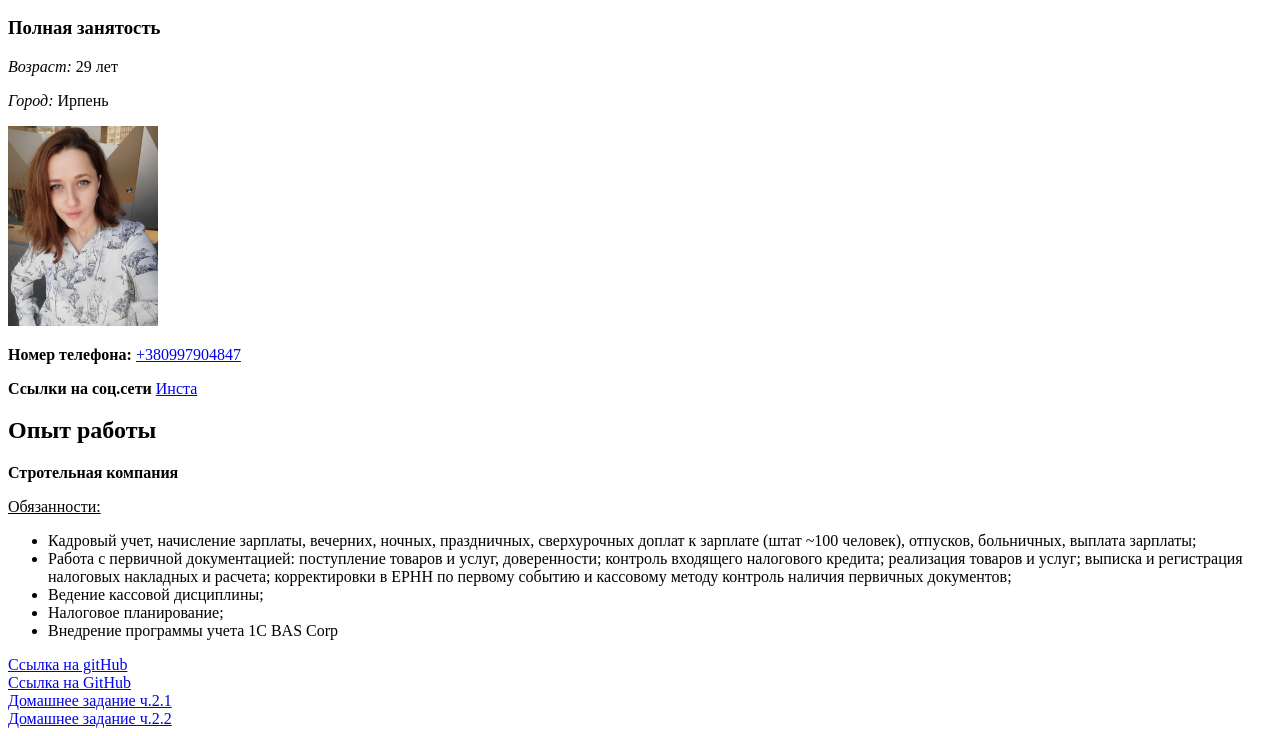
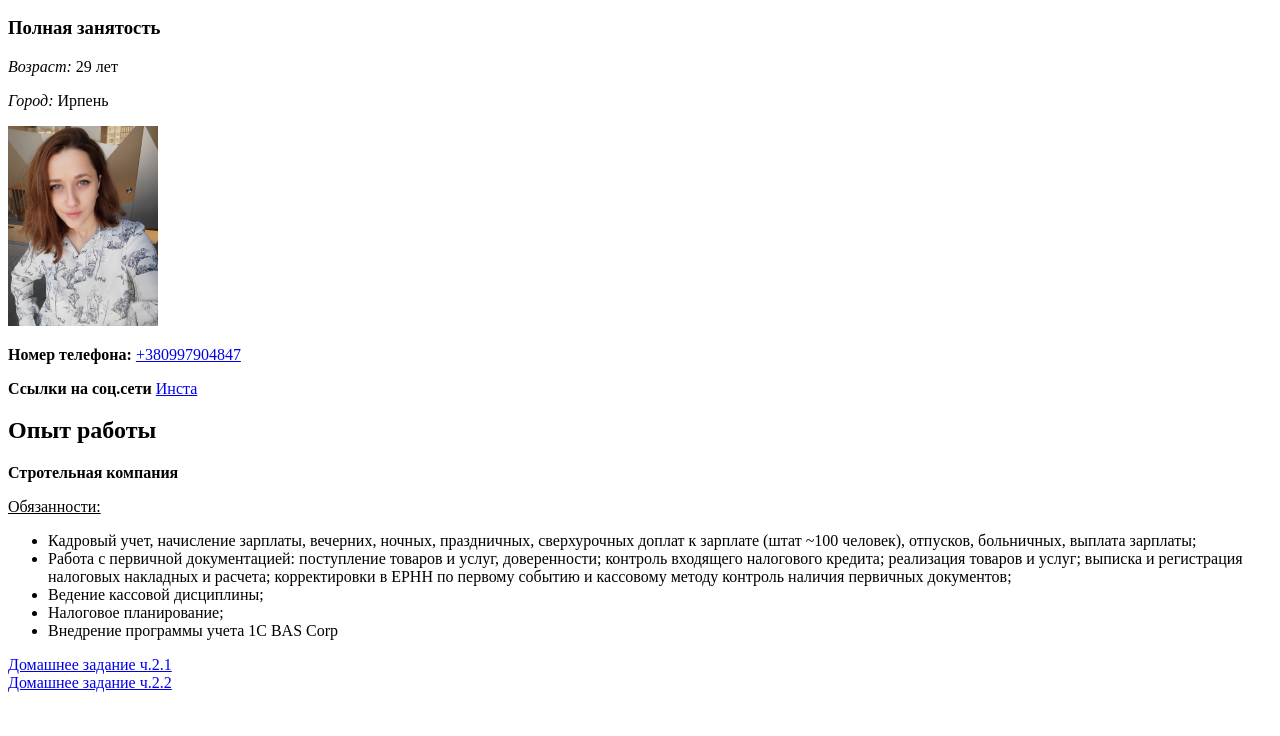
Before and after one commit to Aleksandra1234/Homework_1, a plain HTML site: page index.html in a window 1280 px wide. Shown: the part 110-846 px from the top of the page. After the commit the page ends 810 px from the top, so only its background shows below. Drawn offline with Linux system fonts and the light colour scheme.

Commit message:
correct links

```diff
--- a/index.html
+++ b/index.html
@@ -36,9 +36,7 @@
                 <li>Налоговое планирование;</li>
                 <li>Внедрение программы учета 1С BAS Corp</li>
              </ul>
-             <a href="https://aleksandra1234.github.io/Homework_1/">Ссылка на gitHub</a> <br>
-             <a href="https://github.com/Aleksandra1234/Homework_1.git">Ссылка на GitHub</a><br>
-             <a href="https://aleksandra1234.github.io/Homework_2.1-links/">Домашнее задание ч.2.1</a><br>
-             <a href="https://aleksandra1234.github.io/Homework_2.2_links/">Домашнее задание ч.2.2</a>
+             <a href="https://github.com/Aleksandra1234/Homework-2_1-list.git">Домашнее задание ч.2.1</a><br>
+             <a href="https://github.com/Aleksandra1234/Homework_2.2_links.git">Домашнее задание ч.2.2</a>
         </body>
 </html>
```
